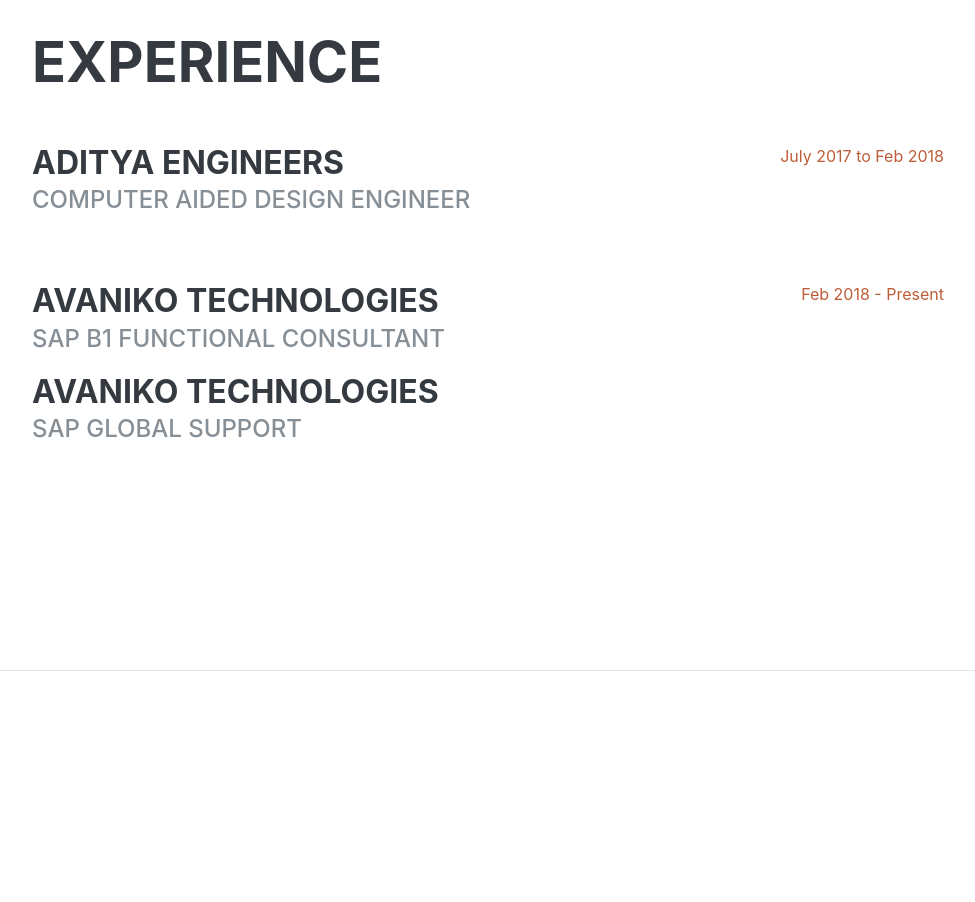
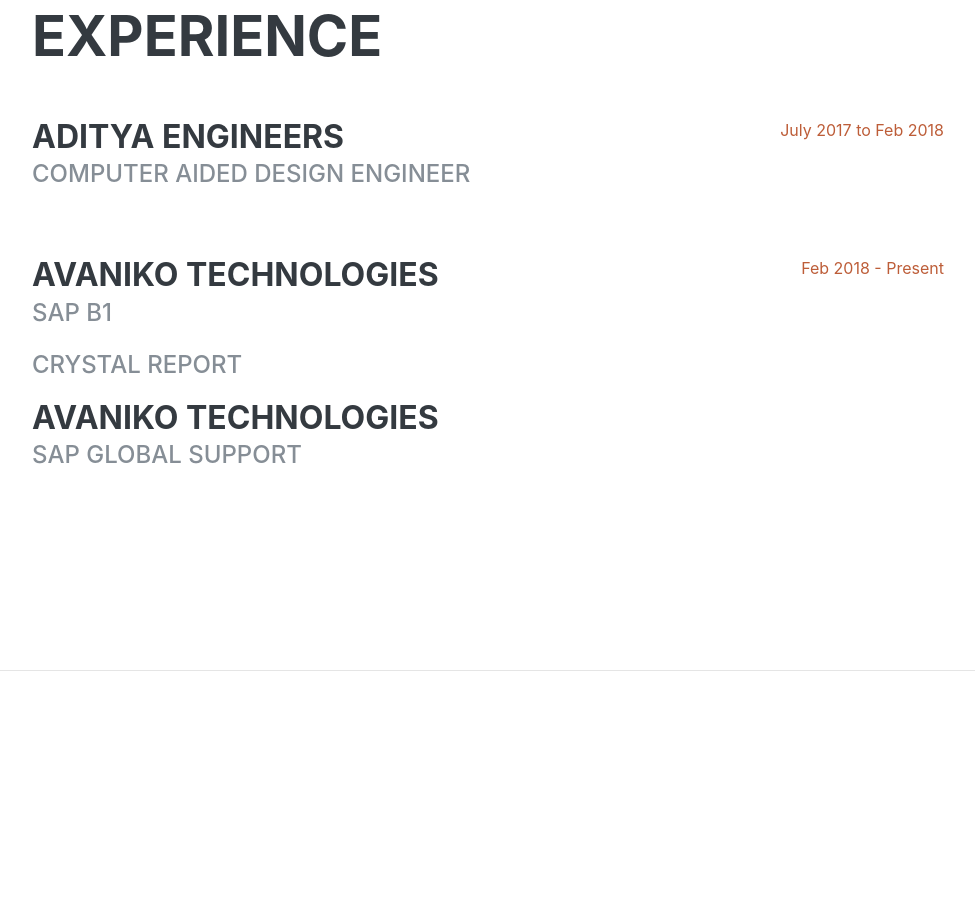
Before and after one commit to gbala046/BalaProfile, a website: page index.html in a window 1280 px wide. Shown: the part 931-1833 px from the top of the page, without its empty margins (288-1263 px from the left). Drawn offline with nearby package versions, Linux system fonts and the light colour scheme; a web font is replaced by a local one.

Commit message:
Add files via upload

```diff
--- a/index.html
+++ b/index.html
@@ -109,7 +109,9 @@
           <div class="resume-item d-flex flex-column flex-md-row mb-5">
             <div class="resume-content mr-auto">
               <h3 class="mb-0">Avaniko Technologies</h3>
-              <div class="subheading mb-3">SAP B1 Functional Consultant</div>
+              <div class="subheading mb-3">SAP B1</div>
+
+              <div class="subheading mb-3">Crystal Report</div>
 
               <h3 class="mb-0">Avaniko Technologies</h3>
               <div class="subheading mb-3">SAP Global Support</div>
@@ -189,6 +191,8 @@
           <p>  Design Of Reinforced Concrete Structures</p>
           <p class="mb-0"> Structure Design Using Software</p>
             <p class="mb-0"> Site Supervision & Quality Engineer</p>
+             <p class="mb-0"> Software Tester</p>
+               <p class="mb-0"> Business Analysis</p>
         </div>
       </section>
 
```
